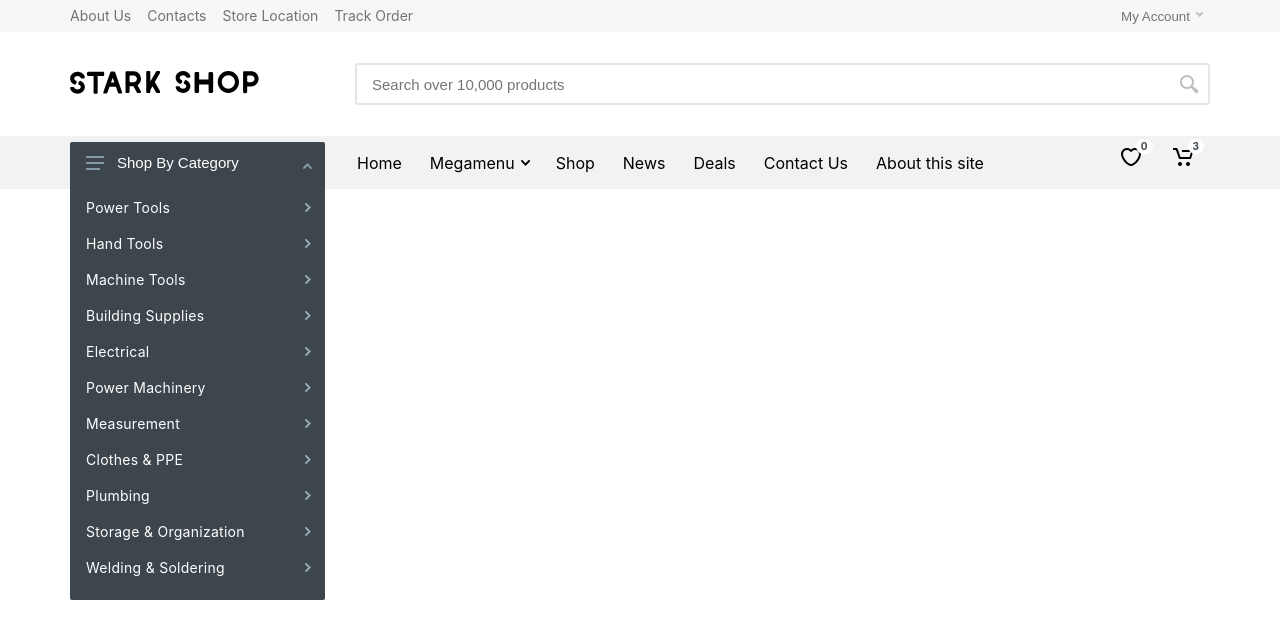
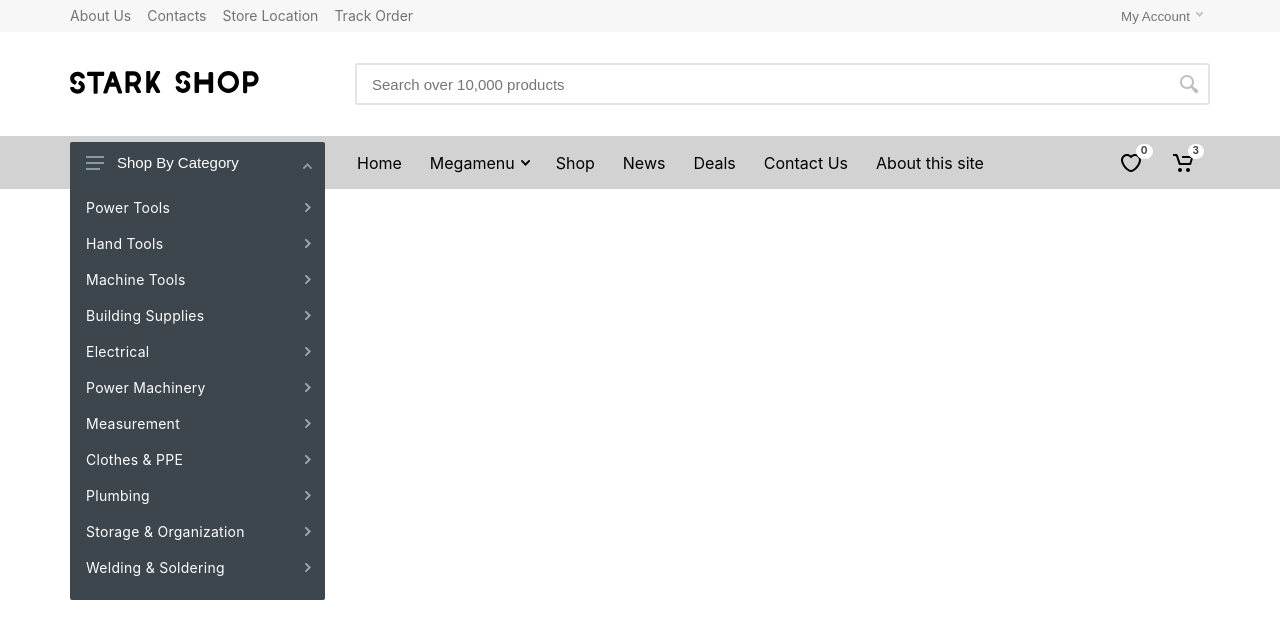
Before and after one commit to MartinGrue/starkshop, a React (Create React App) app: page / in a window 1280 px wide. Shown: the top 638 px of the page. Built offline with nearby package versions, Linux system fonts and the light colour scheme.

Commit message:
fixed indicator spacing

```diff
--- a/src/components/Header/NavIndicators.tsx
+++ b/src/components/Header/NavIndicators.tsx
@@ -7,29 +7,32 @@ import { Icon } from "../../helpers/getSprite";
 
 interface Props extends WithStyles<typeof styles> {}
 const styles = createStyles({
-  navIndicators__container: {
+  container: {
     display: "flex",
   },
-  navIndicators__item: {
-    "& a": {
-      textDecoration: "none", //should be global
+  item: {
+    display: "flex",
     alignItems: "center",
     border: "none",
     background: "transparent",
     cursor: "pointer",
     padding: "0px",
-      color: "inherit",
     fill: "currentColor",
-      "& span": {
+    "& a": {
+      textDecoration: "none", //should be global
+    },
+  },
+  itemContainer: {
+    color: "#3d464d", //should be global
     background: "transparent",
     transition: "background-color 0.2s",
     borderRadius: "2px",
     height: "42px",
     padding: "0 14px",
     display: "flex",
-        MsFlexAlign: "center",
     alignItems: "center",
-        "& span": {
+  },
+  valueIdicator: {
     height: "15px",
     fontSize: "10px",
     padding: "0 5px",
@@ -42,26 +45,23 @@ const styles = createStyles({
     color: "#3d464d",
     fontWeight: 700,
   },
-      },
-    },
-  },
 });
 const NavIndicators: React.FC<Props> = ({ classes }) => {
   return (
-    <div className={classes.navIndicators__container}>
-      <div className={classes.navIndicators__item}>
+    <div className={classes.container}>
+      <div className={classes.item}>
         <a href="">
-          <span>
+          <span className={classes.itemContainer}>
             <Icon icons={Icons} id="heart-20" width="20px" height="20px"></Icon>
-            <span>0</span>
+            <span className={classes.valueIdicator}>0</span>
           </span>
         </a>
       </div>
-      <div className={classes.navIndicators__item}>
+      <div className={classes.item}>
         <a href="">
-          <span>
+          <span className={classes.itemContainer}>
             <Icon icons={Icons} id="cart-20" width="20px" height="20px"></Icon>
-            <span>3</span>
+            <span className={classes.valueIdicator}>3</span>
           </span>
         </a>
       </div>
--- a/src/components/Header/NavPanel.tsx
+++ b/src/components/Header/NavPanel.tsx
@@ -9,7 +9,7 @@ const styles = createStyles({
   navPanel__root: {
     height: "100%",
     color: "black",
-    background: "#f2f2f2",
+    background: "#d2d2d2",
   },
   navPanel__container: {
     maxWidth: "1140px",
@@ -32,7 +32,6 @@ const styles = createStyles({
     marginLeft: "18px",
   },
   navPanel__indicators: {
-    height: "100%",
     marginLeft: "auto",
   },
 });
```
Also changed, not shown: 1 other file (tests, documents, lock files or other folders). Lines whose indentation alone changed are shown as unchanged.
